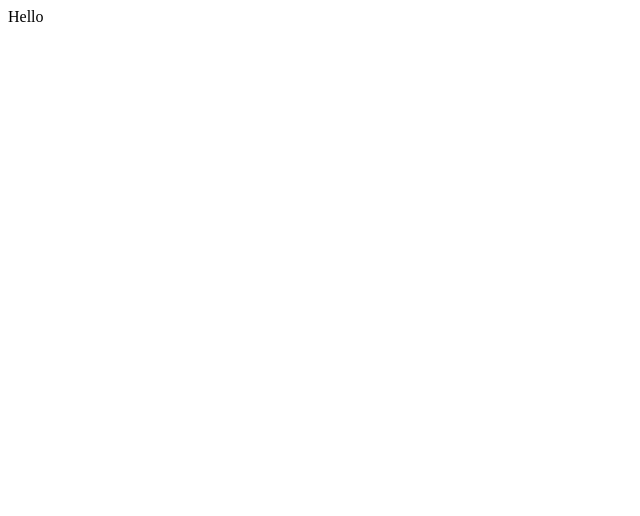
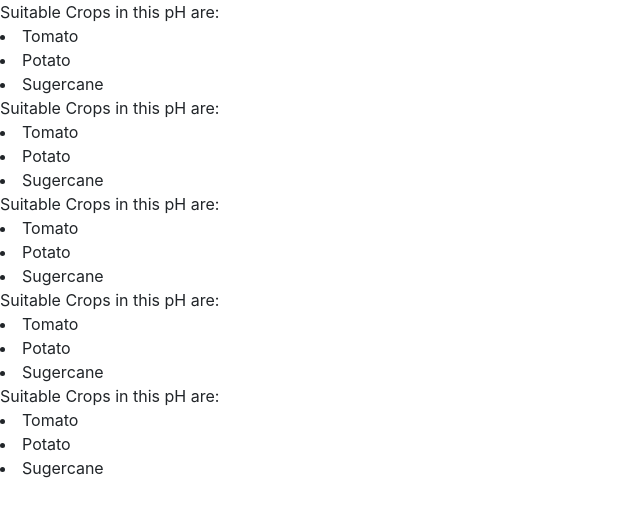
Before and after one commit to Jayantkokitkar/Jayantkokitkar.github.io, a website: page images/sec.html in a window 1280 px wide. Shown: the whole page, without its empty margins (0-640 px from the left). Drawn offline with nearby package versions, Linux system fonts and the light colour scheme; a small style sheet from the web is missing.

```diff
--- a/images/sec.html
+++ b/images/sec.html
@@ -8,12 +8,90 @@
   <title>The HTML5 Herald</title>
   <meta name="description" content="The HTML5 Herald">
   <meta name="author" content="SitePoint">
-
-  <link rel="stylesheet" href="#">
+<link rel="stylesheet" href="https://stackpath.bootstrapcdn.com/bootstrap/4.4.1/css/bootstrap.min.css" integrity="sha384-Vkoo8x4CGsO3+Hhxv8T/Q5PaXtkKtu6ug5TOeNV6gBiFeWPGFN9MuhOf23Q9Ifjh" crossorigin="anonymous">
+<link href="https://cdn.jsdelivr.net/gh/yesiamrocks/cssanimation.io@1.0.3/cssanimation.min.css" rel="stylesheet">
+  <link rel="stylesheet" href="crop.css">
 
 </head>
 
 <body>
-  Hello
+  <section>
+      <div class="custom-card cssanimation moveFromRight">
+        Suitable Crops in this pH are:
+       <div class="ul">
+           <li>
+               Tomato
+           </li>
+           <li>
+               Potato
+           </li>
+           <li>
+               Sugercane
+           </li>
+
+       </div>
+      </div>
+      <div class="custom-card cssanimation moveFromLeft sequence">
+        Suitable Crops in this pH are:
+       <div class="ul">
+           <li class="">
+               Tomato
+           </li>
+           <li>
+               Potato
+           </li>
+           <li>
+               Sugercane
+           </li>
+
+       </div>
+      </div>
+      <div class="custom-card">
+        Suitable Crops in this pH are:
+       <div class="ul">
+           <li>
+               Tomato
+           </li>
+           <li>
+               Potato
+           </li>
+           <li>
+               Sugercane
+           </li>
+
+       </div>
+      </div>
+      <div class="custom-card">
+        Suitable Crops in this pH are:
+       <div class="ul">
+           <li>
+               Tomato
+           </li>
+           <li>
+               Potato
+           </li>
+           <li>
+               Sugercane
+           </li>
+
+       </div>
+      </div>
+      <div class="custom-card">
+        Suitable Crops in this pH are:
+       <div class="ul">
+           <li>
+               Tomato
+           </li>
+           <li>
+               Potato
+           </li>
+           <li>
+               Sugercane
+           </li>
+
+       </div>
+      </div>
+  </section>
+  <script src="https://cdnjs.cloudflare.com/ajax/libs/waypoints/4.0.1/jquery.waypoints.min.js" integrity="sha512-CEiA+78TpP9KAIPzqBvxUv8hy41jyI3f2uHi7DGp/Y/Ka973qgSdybNegWFciqh6GrN2UePx2KkflnQUbUhNIA==" crossorigin="anonymous"></script>
 </body>
 </html>
```
